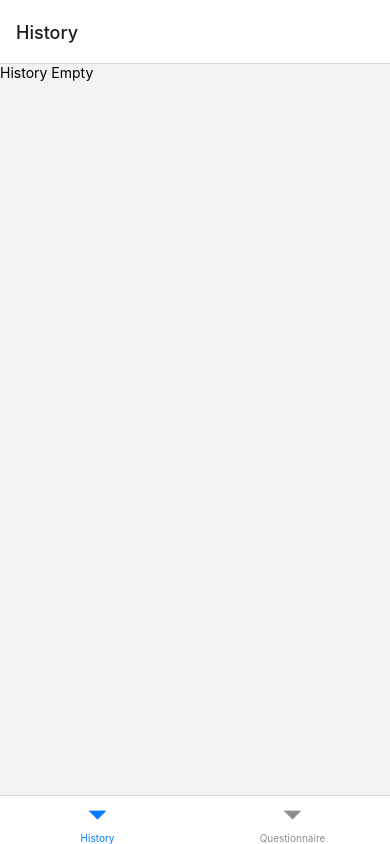
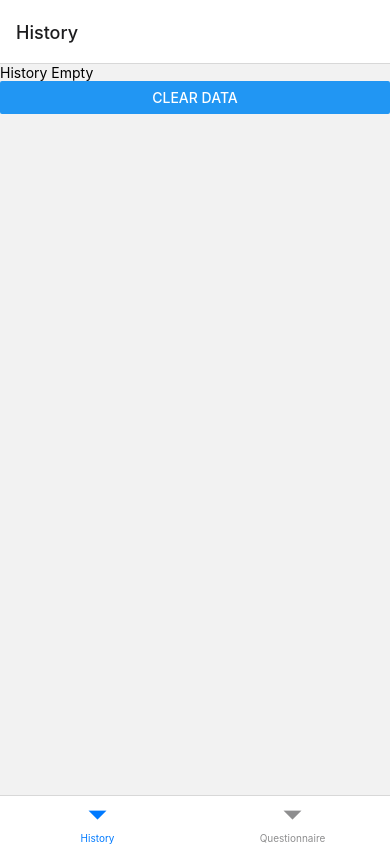
Before and after one commit to RamazTs/cross_platform_app_demo, a React Native app: screen / in a window 390 px wide. Built offline with nearby package versions, Linux system fonts and the light colour scheme.

Commit message:
clear data button

```diff
--- a/views/History/index.jsx
+++ b/views/History/index.jsx
@@ -6,6 +6,8 @@ import {
   StyleSheet,
   TouchableWithoutFeedback,
   Keyboard,
+  Alert,
+  Button,
 } from 'react-native';
 import AsyncStorage from '@react-native-async-storage/async-storage';
 const History = props => {
@@ -25,6 +27,30 @@ const History = props => {
     } catch (exception) {
       console.log(exception);
     }
+  };
+
+  const clearDataFromAsyncStorage = async () => {
+    Alert.alert(
+      "Clear Data Confirmation",
+      "Are you sure you want to permanently delete all questionnaire history?",
+      [
+        {
+          text: "Cancel",
+          style: "cancel"
+        },
+        {
+          text: "OK",
+          onPress: async () => {
+            try {
+              await AsyncStorage.removeItem('questionnaireHistory');
+              setHistory([]);
+            } catch (exception) {
+              console.log(exception);
+            }
+          }
+        }
+      ]
+    );
   };
 
   return (
@@ -53,35 +79,11 @@ const History = props => {
       ) : (
         <Text>History Empty</Text>
       )}
+      <Button title="Clear Data" onPress={clearDataFromAsyncStorage} />
       </ScrollView>
   );
       };
 
-//   return (
-//     <View style={styles.container}>
-//       {history.length > 0 ? (
-//         history.map((histArray, i) => {
-//           return (
-//             <>
-//               {histArray.questions.map((q, indexQ) => {
-//                 return (
-//                   <Text
-//                     style={styles.row}
-//                     key={histArray.timestamp + q.question + q.selected}>
-//                     {indexQ + 1 + '. '}
-//                     {q.question} : {q.selected}
-//                   </Text>
-//                 );
-//               })}
-//             </>
-//           );
-//         })
-//       ) : (
-//         <Text>History Empty</Text>
-//       )}
-//     </View>
-//   );
-// };
 
 const styles = StyleSheet.create({
   container: {},
```
